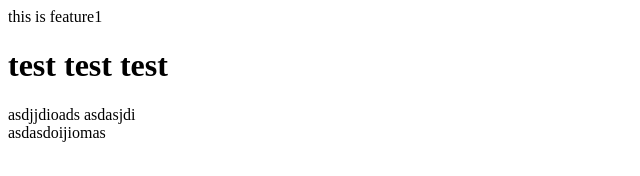
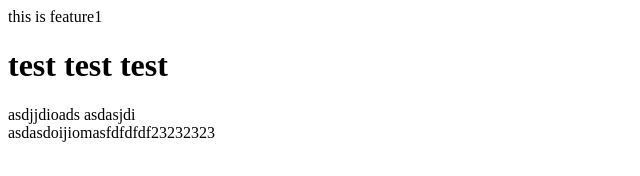
Before and after one commit to bankbanks/bankswork, a plain HTML site: page index.html in a window 1280 px wide. Shown: the whole page, without its empty margins (0-640 px from the left). Drawn offline with Linux system fonts and the light colour scheme.

Commit message:
edit feature 3

```diff
--- a/index.html
+++ b/index.html
@@ -5,6 +5,6 @@
     asdasjdi
     </body>
 <footer>
-    asdasdoijiomas
+    asdasdoijiomasfdfdfdf23232323
 
 </footer>
```
